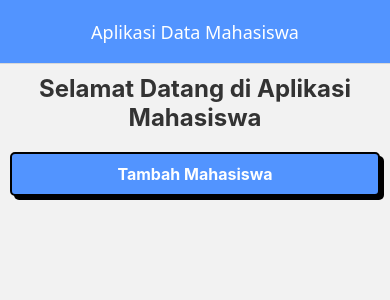
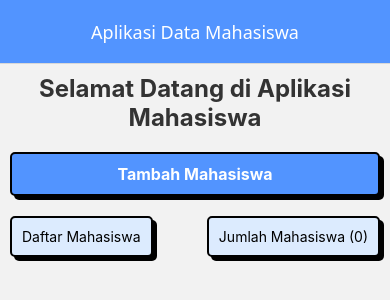
Before and after one commit to Gefila/tugas-bootcamp, a React Native app: screen /Home in a window 390 px wide. Shown: the top 300 px of the page. Built offline with nearby package versions, Linux system fonts and the light colour scheme.

Commit message:
feat: add mahasiswa count display and section header in Home component

```diff
--- a/src/screen/Home.jsx
+++ b/src/screen/Home.jsx
@@ -30,6 +30,16 @@ export default function Home() {
           }>
           <Text style={styles.textButton}>Tambah Mahasiswa</Text>
         </TouchableOpacity>
+        <View style={{flexDirection: 'row', justifyContent: 'space-between', width: '100%'}}>
+          <View style={styles.box}>
+            <Text>Daftar Mahasiswa</Text>
+          </View>
+          <View style={styles.box}>
+            <Text>
+              Jumlah Mahasiswa ({listMahasiswa.length})
+            </Text>
+          </View>
+        </View>
       </View>
       <View>
         <FlatList
@@ -81,4 +91,13 @@ const styles = StyleSheet.create({
     fontSize: 16,
     fontWeight: 'bold',
   },
+  box: {
+    marginTop: 20,
+    padding: 10,
+    backgroundColor: '#dcebfe',
+    borderRadius: 5,
+    boxShadow: '4px 4px 0px rgb(0, 0, 0)',
+    borderWidth: 2,
+    alignSelf: 'flex-end',
+  },
 });
```
